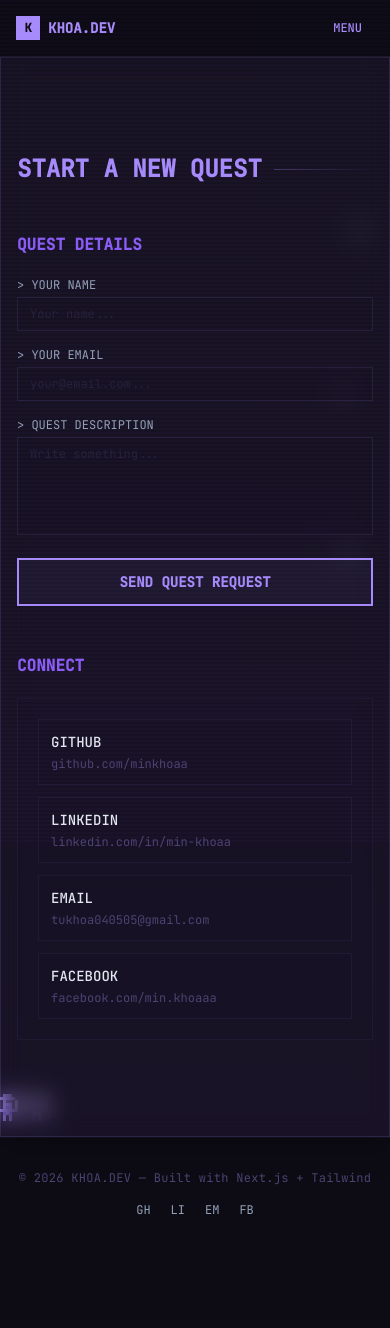
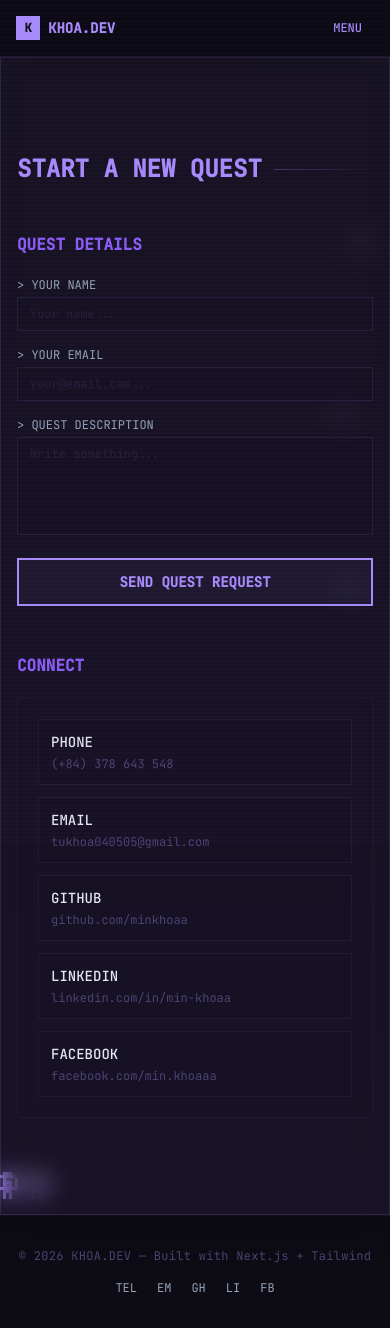
Before and after one commit to minkhoaa/porfolio, a Next.js app: page /contact in a window 390 px wide. Before the commit the page ends 1250 px from the top, so only its background shows below. Built offline with nearby package versions, Linux system fonts and the light colour scheme.

Commit message:
feat: add phone contact to profile and footer

```diff
--- a/src/components/Footer.tsx
+++ b/src/components/Footer.tsx
@@ -10,8 +10,8 @@ export default function Footer() {
           </p>
           <div className="flex items-center gap-5">
             {profile.socials.map((social) => (
-              <a key={social.platform} href={social.url} target={social.platform !== "email" ? "_blank" : undefined} rel="noopener noreferrer" className="font-mono text-xs text-retro-muted hover:text-retro-amber transition-colors duration-200">
-                {{ github: "GH", linkedin: "LI", email: "EM", facebook: "FB" }[social.platform]}
+              <a key={social.platform} href={social.url} target={social.platform !== "email" && social.platform !== "phone" ? "_blank" : undefined} rel="noopener noreferrer" className="font-mono text-xs text-retro-muted hover:text-retro-amber transition-colors duration-200">
+                {{ github: "GH", linkedin: "LI", email: "EM", facebook: "FB", phone: "TEL" }[social.platform]}
               </a>
             ))}
           </div>
--- a/src/components/SocialLinks.tsx
+++ b/src/components/SocialLinks.tsx
@@ -11,7 +11,7 @@ export default function SocialLinks({ links }: SocialLinksProps) {
         <a
           key={link.platform}
           href={link.url}
-          target={link.platform !== "email" ? "_blank" : undefined}
+          target={link.platform !== "email" && link.platform !== "phone" ? "_blank" : undefined}
           rel="noopener noreferrer"
           className="border border-retro-brown/20 bg-retro-card/20 p-3 hover:border-retro-amber/40 hover:translate-x-1 transition-all group"
         >
--- a/src/data/profile.ts
+++ b/src/data/profile.ts
@@ -1,5 +1,5 @@
 export interface SocialLink {
-  platform: "github" | "linkedin" | "email" | "facebook";
+  platform: "github" | "linkedin" | "email" | "facebook" | "phone";
   url: string;
   label: string;
 }
@@ -29,6 +29,7 @@ export interface Profile {
   level: number;
   bio: string;
   location: string;
+  phone: string;
   available: boolean;
   socials: SocialLink[];
   experience: ExperienceEntry[];
@@ -47,11 +48,13 @@ export const profile: Profile = {
   level: 4,
   bio: "Final-year Software Engineering student (UIT, expected May 2027). I build LLM systems end-to-end: RAG evaluation pipelines with independent LLM judges, LoRA adapters and Wav2Vec2 inference on CPU, agentic pipelines with LangGraph, and constraint optimization with Google OR-Tools.",
   location: "Ho Chi Minh City, Viet Nam",
+  phone: "(+84) 378 643 548",
   available: true,
   socials: [
+    { platform: "phone", url: "tel:0378643548", label: "(+84) 378 643 548" },
+    { platform: "email", url: "mailto:tukhoa040505@gmail.com", label: "tukhoa040505@gmail.com" },
     { platform: "github", url: "https://github.com/minkhoaa", label: "github.com/minkhoaa" },
     { platform: "linkedin", url: "https://linkedin.com/in/min-khoaa", label: "linkedin.com/in/min-khoaa" },
-    { platform: "email", url: "mailto:tukhoa040505@gmail.com", label: "tukhoa040505@gmail.com" },
     { platform: "facebook", url: "https://facebook.com/min.khoaaa", label: "facebook.com/min.khoaaa" },
   ],
   experience: [
```
